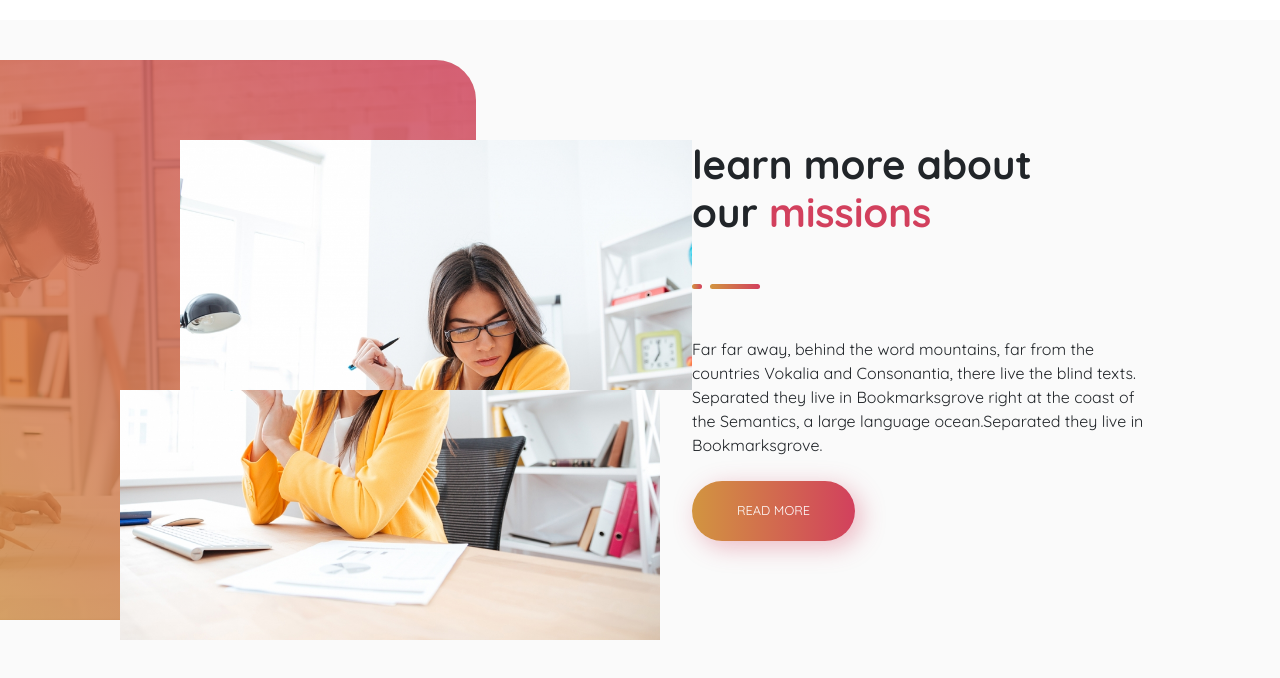
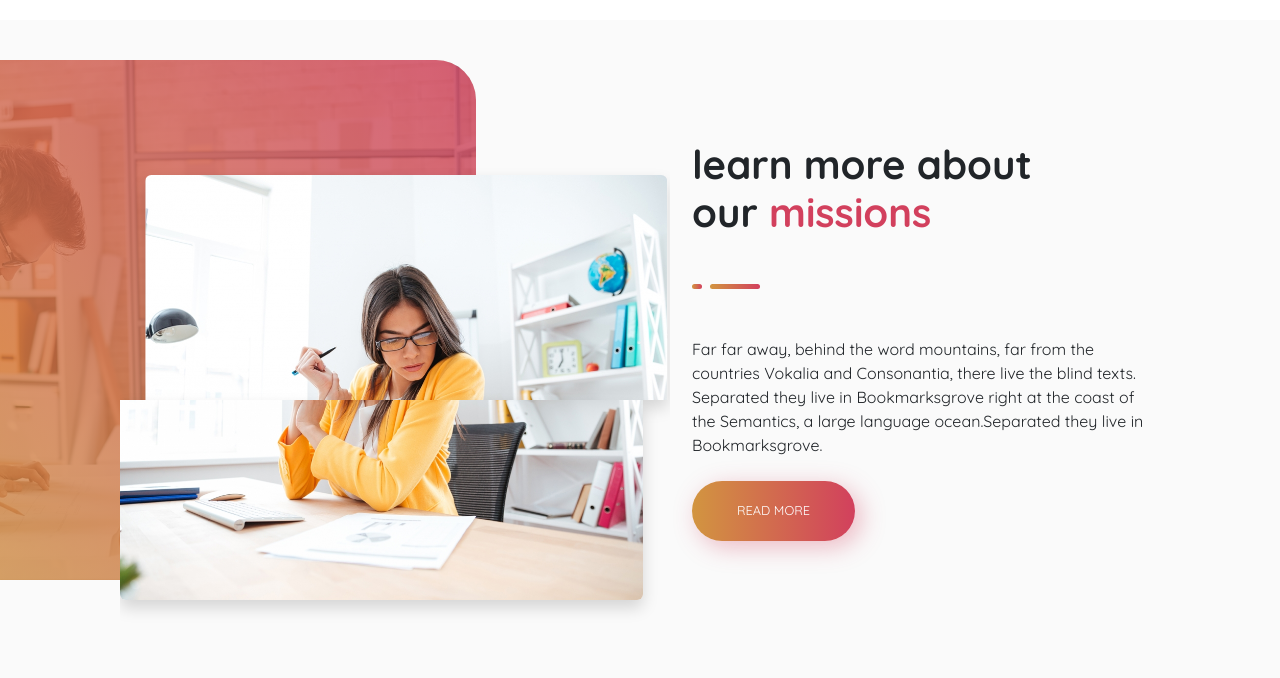
Before and after one commit to AlbertoScalia/proj-html-vuejs, a Vue app: page / in a window 1280 px wide. Shown: the part 2742-3420 px from the top of the page. Built offline with nearby package versions, Linux system fonts and the light colour scheme.

Commit message:
Fix: fixed LearnAbout section (again)

```diff
--- a/src/components/LearnAbout.vue
+++ b/src/components/LearnAbout.vue
@@ -5,8 +5,8 @@
                 <div class="filter"></div>
             </div>
             <div class="image-container">
-                <div class="upper-image"></div>
-                <div class="lower-image"></div>
+                <div class="upper-image rounded-top shadow"></div>
+                <div class="lower-image rounded-bottom shadow"></div>
             </div>
 
         </div>
@@ -44,7 +44,7 @@ section{
         #bg-img{
             position: absolute;
             z-index: 2;
-            height: 70%;
+            height: 65%;
             width: 45%;
             left: -100px;
             top: 40px;
@@ -63,7 +63,7 @@ section{
         }
 
         .image-container {
-            width: 600px;
+            width: 550px;
             height: 500px;
             position: relative;
             overflow: hidden;
@@ -72,9 +72,10 @@ section{
 
         .upper-image {
             position: absolute;
-            top: 0;
-            width: 100%;
-            height: 50%;
+            top: 35px;
+            width: 95%;
+            height: 45%;
+            right:55px;
             background-image: url('/images/businesswoman-analysing-document-P8WSNMC-1024x820.jpg');
             background-position: top center;
             background-size: cover;
@@ -82,13 +83,13 @@ section{
         }
         .lower-image {
             position: absolute;
-            bottom: 0;
-            width: 100%;
-            height: 50%;
+            bottom: 40px;
+            right: 25pxx;
+            width: 95%;
+            height: 40%;
             background-image: url('/images/businesswoman-analysing-document-P8WSNMC-1024x820.jpg');
             background-position: bottom center;
             background-size: cover;
-            transform: translateX(-10%);
         }
     }
     .right{
```
